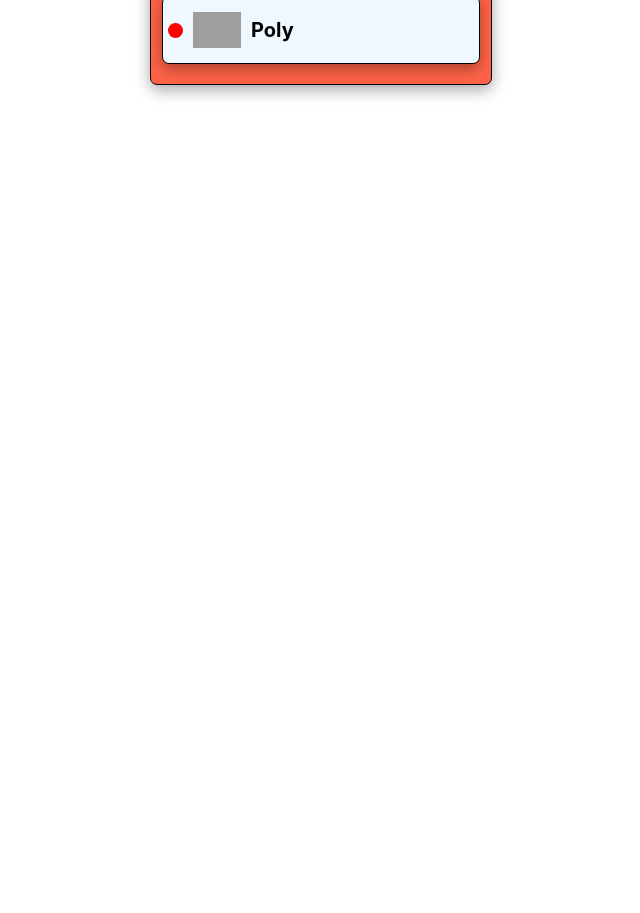
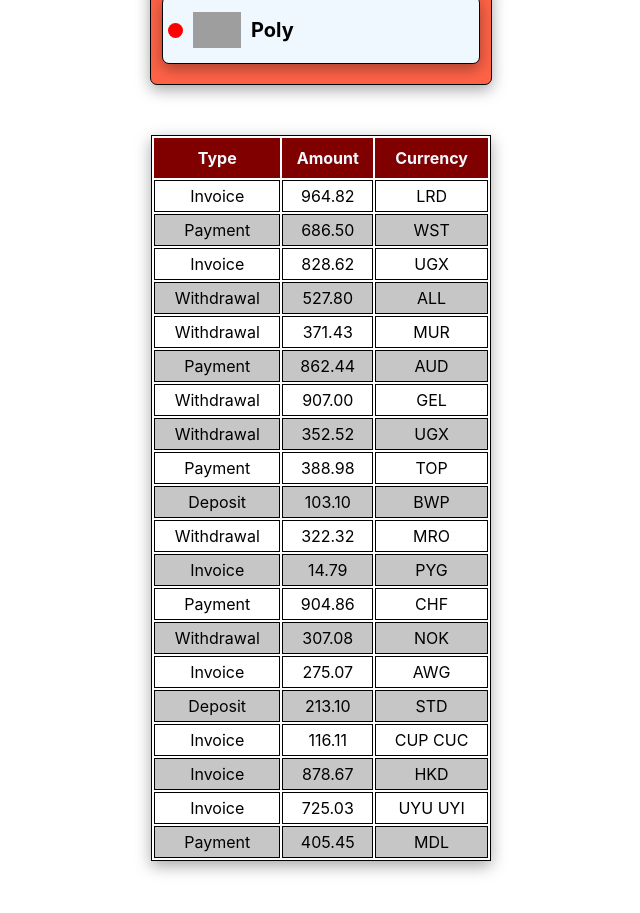
Before and after one commit to KanterIV/goit-react-hw-01-components, a React (Create React App) app: page / in a window 1280 px wide. Shown: the part 1060-1973 px from the top of the page, without its empty margins (319-959 px from the left). Before the commit the page ends 1195 px from the top, so only its background shows below. Built offline with nearby package versions, Linux system fonts and the light colour scheme; grey boxes are pictures that could not be loaded.

Commit message:
Added styles to Transactions component

```diff
--- a/src/App.jsx
+++ b/src/App.jsx
@@ -4,6 +4,8 @@
 import data from './data';
 import { FriendsList } from 'components/FriendsList/FriendsList';
 import friends from './friends';
+import { TransactionHistory } from 'components/TransactionHistory/TransactionHistory';
+import transactions from './transactions';
 
 const userLables = {
   followers: 'Followers',
@@ -28,6 +30,7 @@
       <Statistics title="Upload stats" stats={data} />
 
       <FriendsList friends={friends} />
+      <TransactionHistory items={transactions} />
     </>
   );
 };
--- /dev/null
+++ b/src/components/Transaction/Transaction.jsx
@@ -0,0 +1,11 @@
+import css from './Transaction.module.css';
+
+export const Transaction = ({ type, amount, currency }) => {
+  return (
+    <tr>
+      <td>{type}</td>
+      <td>{amount}</td>
+      <td>{currency}</td>
+    </tr>
+  );
+};
--- /dev/null
+++ b/src/components/Transaction/Transaction.module.css
@@ -0,0 +1,18 @@
+td {
+  text-align: center;
+  padding: 5px 10px 5px 10px;
+  border: 1px solid black;
+}
+
+td::first-letter {
+  text-transform: uppercase;
+}
+
+tr:nth-child(even) {
+  background-color: rgba(158, 158, 158, 0.589);
+}
+
+tr:hover {
+  background-color: maroon;
+  color: aliceblue;
+}
--- /dev/null
+++ b/src/components/TransactionHistory/TransactionHistory.jsx
@@ -0,0 +1,29 @@
+import { Transaction } from 'components/Transaction/Transaction';
+import css from './TransactionHistory.module.css';
+
+export const TransactionHistory = ({ items }) => {
+  return (
+    <table className={css.transactionHistory}>
+      <thead>
+        <tr>
+          <th>Type</th>
+          <th>Amount</th>
+          <th>Currency</th>
+        </tr>
+      </thead>
+
+      <tbody>
+        {items.map(item => {
+          return (
+            <Transaction
+              key={item.id}
+              type={item.type}
+              amount={item.amount}
+              currency={item.currency}
+            />
+          );
+        })}
+      </tbody>
+    </table>
+  );
+};
--- /dev/null
+++ b/src/components/TransactionHistory/TransactionHistory.module.css
@@ -0,0 +1,13 @@
+.transactionHistory {
+  width: 340px;
+  margin: 0px auto 100px auto;
+  border: 1px solid black;
+  box-shadow: rgba(0, 0, 0, 0.35) 0px 5px 15px;
+}
+
+th {
+  padding-top: 10px;
+  padding-bottom: 10px;
+  color: aliceblue;
+  background-color: maroon;
+}
--- /dev/null
+++ b/src/transactions.json
@@ -0,0 +1,122 @@
+[
+  {
+    "id": "1e0700a2-5183-4291-85cc-2065a036a683",
+    "type": "invoice",
+    "amount": "964.82",
+    "currency": "LRD"
+  },
+  {
+    "id": "a30f821b-4d25-4ff0-abdd-e340b3f0dd2b",
+    "type": "payment",
+    "amount": "686.50",
+    "currency": "WST"
+  },
+  {
+    "id": "44dca67a-8e5a-4798-bf8e-b15efd4e1abd",
+    "type": "invoice",
+    "amount": "828.62",
+    "currency": "UGX"
+  },
+  {
+    "id": "ea8ed3dc-2b68-4a53-905a-53ecb0adef33",
+    "type": "withdrawal",
+    "amount": "527.80",
+    "currency": "ALL"
+  },
+  {
+    "id": "ea76146a-0b00-4b80-bc02-a8c822176712",
+    "type": "withdrawal",
+    "amount": "371.43",
+    "currency": "MUR"
+  },
+  {
+    "id": "63ca02f9-d637-46b5-9237-f3b24425e029",
+    "type": "payment",
+    "amount": "862.44",
+    "currency": "AUD"
+  },
+  {
+    "id": "ed0263e8-59a5-4bf1-87e0-2bb88e53dc34",
+    "type": "withdrawal",
+    "amount": "907.00",
+    "currency": "GEL"
+  },
+  {
+    "id": "6013bad0-750c-4691-8bc2-d8f2b43969c4",
+    "type": "withdrawal",
+    "amount": "352.52",
+    "currency": "UGX"
+  },
+  {
+    "id": "252c7be4-8b06-4fa7-8d42-61fb835b70d5",
+    "type": "payment",
+    "amount": "388.98",
+    "currency": "TOP"
+  },
+  {
+    "id": "4eaab41b-b967-40ac-82ed-85fc66f646f1",
+    "type": "deposit",
+    "amount": "103.10",
+    "currency": "BWP"
+  },
+  {
+    "id": "9648a350-8469-42d5-8bf3-18090de5fe67",
+    "type": "withdrawal",
+    "amount": "322.32",
+    "currency": "MRO"
+  },
+  {
+    "id": "9c5c25fb-1a95-4b2f-8d1f-4c4426d677cc",
+    "type": "invoice",
+    "amount": "14.79",
+    "currency": "PYG"
+  },
+  {
+    "id": "43ef232c-80e9-4d6f-b48a-b22405620de3",
+    "type": "payment",
+    "amount": "904.86",
+    "currency": "CHF"
+  },
+  {
+    "id": "5161682e-e620-4019-ab0a-24ceb10fbd20",
+    "type": "withdrawal",
+    "amount": "307.08",
+    "currency": "NOK"
+  },
+  {
+    "id": "7b119d71-42e6-4c42-a141-6818b07bb9ff",
+    "type": "invoice",
+    "amount": "275.07",
+    "currency": "AWG"
+  },
+  {
+    "id": "a4f65722-65c4-4c28-b1f4-b8ed988bb205",
+    "type": "deposit",
+    "amount": "213.10",
+    "currency": "STD"
+  },
+  {
+    "id": "c6e5784b-0ca3-48d6-86e5-b5128af5a523",
+    "type": "invoice",
+    "amount": "116.11",
+    "currency": "CUP CUC"
+  },
+  {
+    "id": "c9ebed6a-3a02-4b49-ac0d-0534b51f2bfd",
+    "type": "invoice",
+    "amount": "878.67",
+    "currency": "HKD"
+  },
+  {
+    "id": "a4a98b0e-b22c-438b-9f83-de2df52110c8",
+    "type": "invoice",
+    "amount": "725.03",
+    "currency": "UYU UYI"
+  },
+  {
+    "id": "b39bfa7a-0166-4c47-94d6-87d20590f746",
+    "type": "payment",
+    "amount": "405.45",
+    "currency": "MDL"
+  }
+]
```
